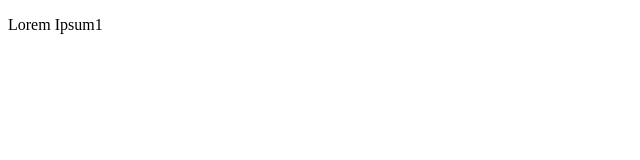
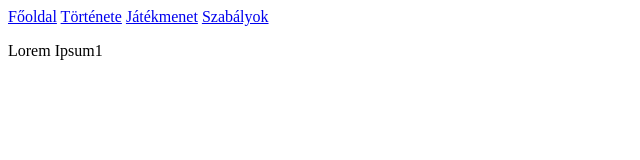
Before and after one commit to baluka0013/r-plabda-weboldal, a plain HTML site: page page1.html in a window 1280 px wide. Shown: the whole page, without its empty margins (0-640 px from the left). Drawn offline with Linux system fonts and the light colour scheme.

Commit message:
Lorem Ipsum2
Igen

```diff
--- a/page1.html
+++ b/page1.html
@@ -7,6 +7,13 @@
     <title>Lorem Ipsum1</title>
 </head>
 <body>
+    <div class="navbar">
+        <a href="index.html">Főoldal</a>
+        <a href="page2.html">Története</a>
+        <a href="page3.html">Játékmenet</a>
+        <a href="page4.html">Szabályok</a>
+    </div>
+
     <p>Lorem Ipsum1</p>
 </body>
 </html>
```
Also changed, not shown: page2.html (+7 -0 lines), page3.html (+7 -0 lines), page4.html (+7 -0 lines).
